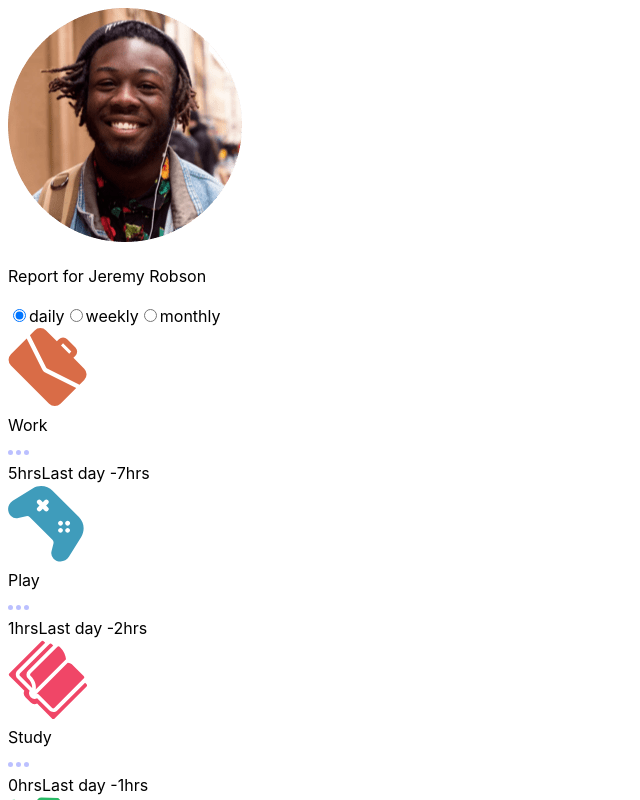
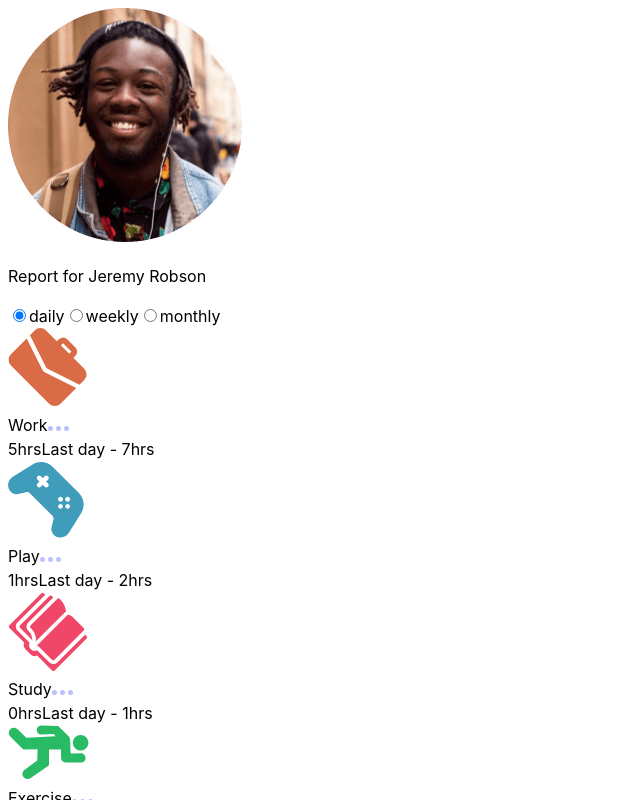
Before and after one commit to CalfMoon-Challenges/time-tracking-dashboard, a React (Vite) app: page / in a window 1280 px wide. Shown: the top 800 px of the page, without its empty margins (0-640 px from the left). Built offline with nearby package versions, Linux system fonts and the light colour scheme.

Commit message:
fix: remove spelling errors deatils

```diff
--- a/src/MainBody.jsx
+++ b/src/MainBody.jsx
@@ -15,25 +15,27 @@ export default function (props) {
   return (
     <main>
       {data.map((value, index) => (
-        <div className="activity" key={index}>
+        <div className={`activity activity--${index}`} key={index}>
           <div className="activity__icon">
             <img src={Icons[value.title]} alt="" />
           </div>
 
           <div className="activity__details">
-            <div className="activity__deatils__top">
-              <div className="activity__deatils__top__title">{value.title}</div>
-              <div className="activity__deatils__top__menu">
+            <div className="activity__details__top">
+              <span className="activity__details__top__title">
+                {value.title}
+              </span>
+              <span className="activity__details__top__menu">
                 <img src={ellipsis} alt="" />
-              </div>
+              </span>
             </div>
 
-            <div className="activity__deatils__time">
+            <div className="activity__details__time">
               <span className="activity__details__time__current">
                 {value.timeframes[selectedTime].current}hrs
               </span>
               <span className="activity__details__time__previous">
-                Last {lyToNormal[selectedTime]} -
+                Last {lyToNormal[selectedTime]} -{" "}
                 {value.timeframes[selectedTime].previous}hrs
               </span>
             </div>
```
